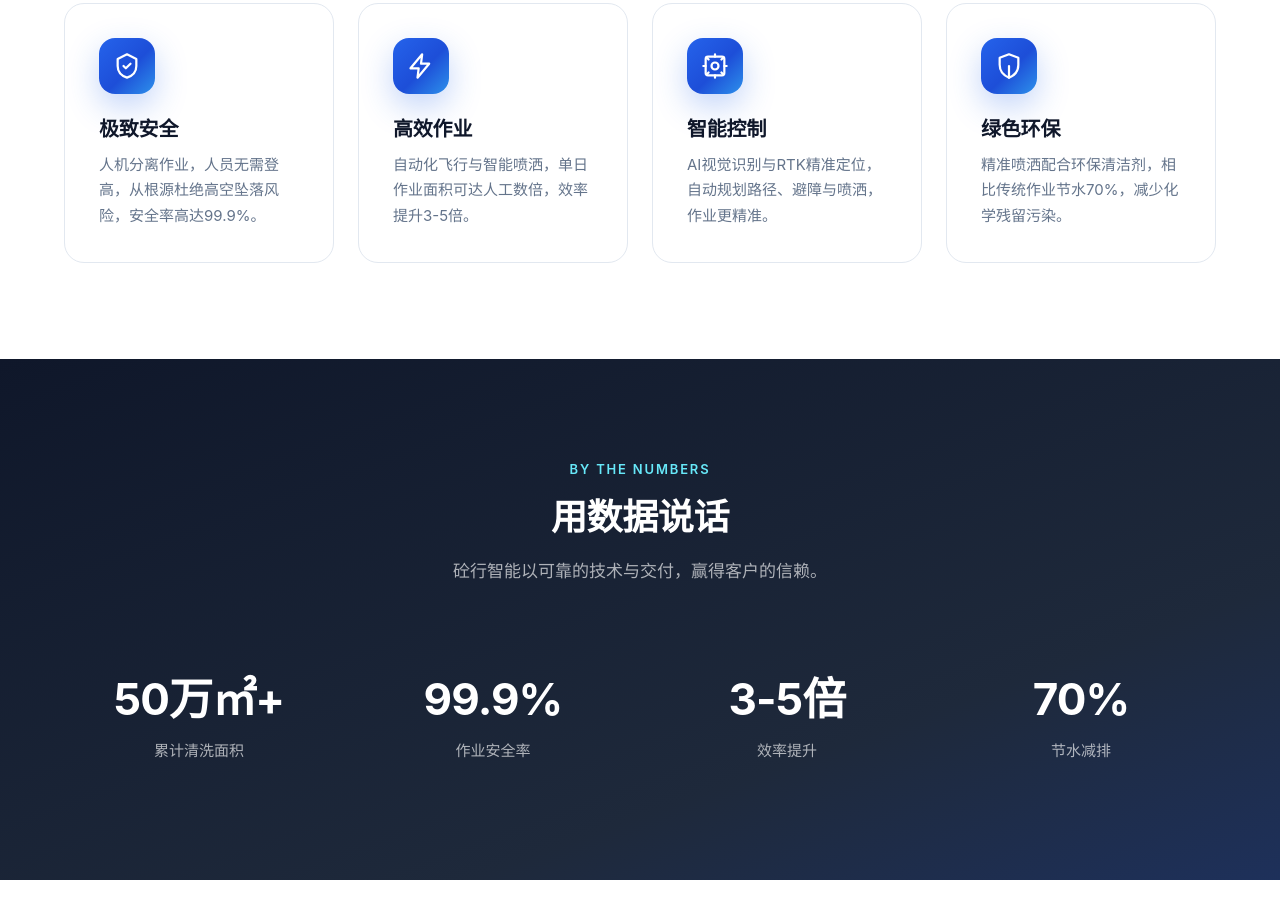
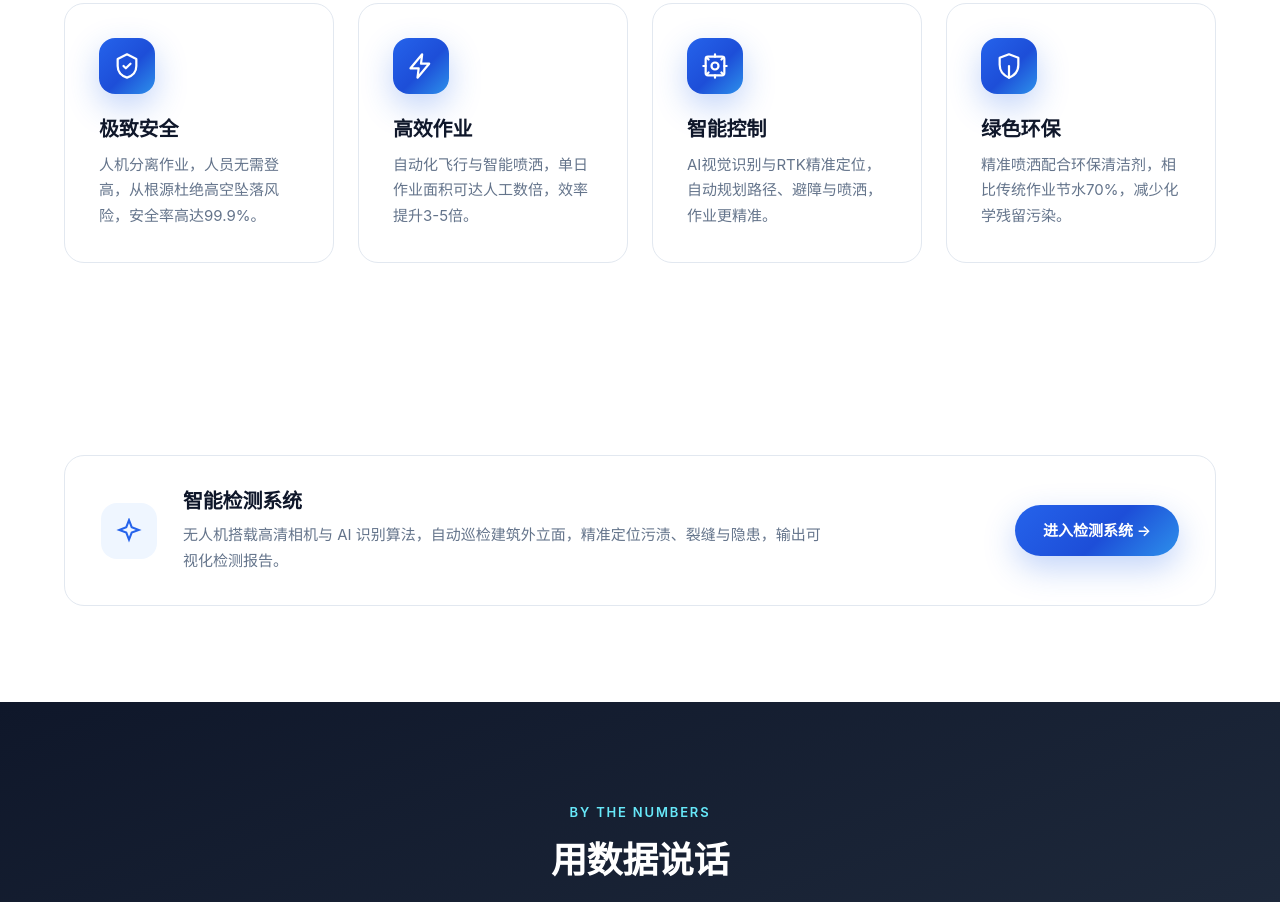
Before and after one commit to gcy20035678/tongxing-tech, a plain HTML site: page index.html in a window 1280 px wide. Shown: the part 1147-2049 px from the top of the page. Drawn offline with Linux system fonts and the light colour scheme.

Commit message:
feat: 首页新增智能检测系统入口卡片
Co-Authored-By: Claude Code <noreply@anthropic.com>

```diff
--- a/index.html
+++ b/index.html
@@ -133,6 +133,22 @@
           <h3>绿色环保</h3>
           <p>精准喷洒配合环保清洁剂，相比传统作业节水70%，减少化学残留污染。</p>
         </div>
+      </div>
+    </div>
+  </section>
+
+  <!-- ======================= 智能检测系统 ======================= -->
+  <section class="section">
+    <div class="container">
+      <div class="card tech-card reveal">
+        <div class="icon-badge">
+          <svg viewBox="0 0 24 24" fill="none" stroke="currentColor" stroke-width="1.9"><path d="M12 2l2.5 6.5L21 11l-6.5 2.5L12 20l-2.5-6.5L3 11l6.5-2.5z"/></svg>
+        </div>
+        <div class="tech-card-body">
+          <h3>智能检测系统</h3>
+          <p>无人机搭载高清相机与 AI 识别算法，自动巡检建筑外立面，精准定位污渍、裂缝与隐患，输出可视化检测报告。</p>
+        </div>
+        <a href="http://106.15.55.206:9090/login" target="_blank" rel="noopener" class="btn btn-primary tech-card-btn">进入检测系统 →</a>
       </div>
     </div>
   </section>
```
Also changed, not shown: 1 other file.
